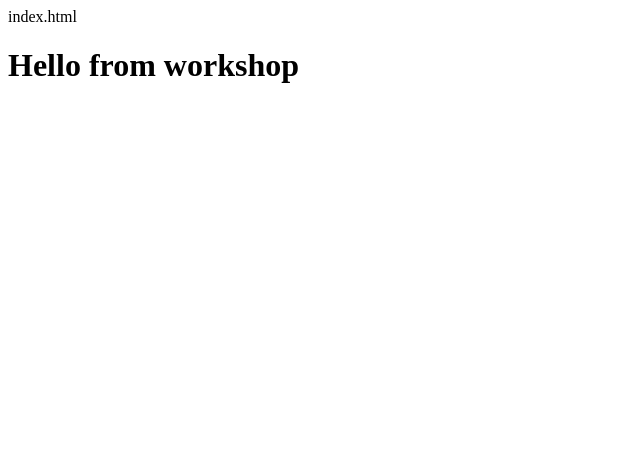
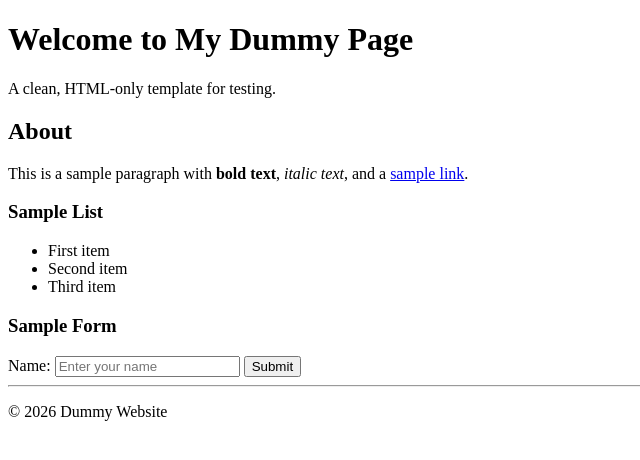
Before and after one commit to lambdalurker/FullstackWorkshop, a plain HTML site: page index.html in a window 1280 px wide. Shown: the whole page, without its empty margins (0-640 px from the left). Drawn offline with Linux system fonts and the light colour scheme.

Commit message:
Dummy html

```diff
--- a/index.html
+++ b/index.html
@@ -1,8 +1,39 @@
-index.html
+<!DOCTYPE html>
+<html lang="en">
+<head>
+  <meta charset="UTF-8">
+  <title>Simple Dummy Page</title>
+</head>
+<body>
 
+  <header>
+    <h1>Welcome to My Dummy Page</h1>
+    <p>A clean, HTML-only template for testing.</p>
+  </header>
 
-<html>
-<body>
-	<h1> Hello from workshop</h1>
+  <main>
+    <h2>About</h2>
+    <p>This is a sample paragraph with <strong>bold text</strong>, <em>italic text</em>, and a <a href="https://example.com">sample link</a>.</p>
+
+    <h3>Sample List</h3>
+    <ul>
+      <li>First item</li>
+      <li>Second item</li>
+      <li>Third item</li>
+    </ul>
+
+    <h3>Sample Form</h3>
+    <form action="#" method="post">
+      <label for="name">Name:</label>
+      <input type="text" id="name" name="name" placeholder="Enter your name">
+      <button type="submit">Submit</button>
+    </form>
+  </main>
+
+  <footer>
+    <hr>
+    <p>&copy; 2026 Dummy Website</p>
+  </footer>
+
 </body>
 </html>
```
